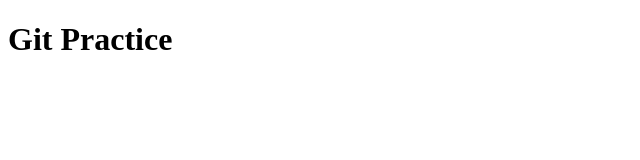
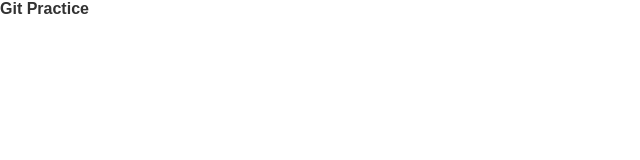
Before and after one commit to WarrenUhrich/git-practice, a plain HTML site: page index.html in a window 1280 px wide. Shown: the whole page, without its empty margins (0-640 px from the left). Drawn offline with Linux system fonts and the light colour scheme.

Commit message:
Added css folder and file.

```diff
--- /dev/null
+++ b/css/main.css
@@ -0,0 +1,9 @@
+/* Browser default basic reset. */
+* {
+  color: rgba( 50, 50, 50, 1 );
+  font-family: Arial, Helvetica, sans-serif;
+  font-size: 16px;
+  box-sizing: border-box;
+  padding: 0;
+  margin: 0;
+}
--- a/index.html
+++ b/index.html
@@ -4,6 +4,9 @@
   <meta charset="UTF-8">
   <meta name="viewport" content="width=device-width, initial-scale=1.0">
   <title>Git Practice</title>
+
+  <!-- Style(s) -->
+  <link rel="stylesheet" type="text/css" href="./css/main.css">
 </head>
 <body>
   <h1>Git Practice</h1>
```
